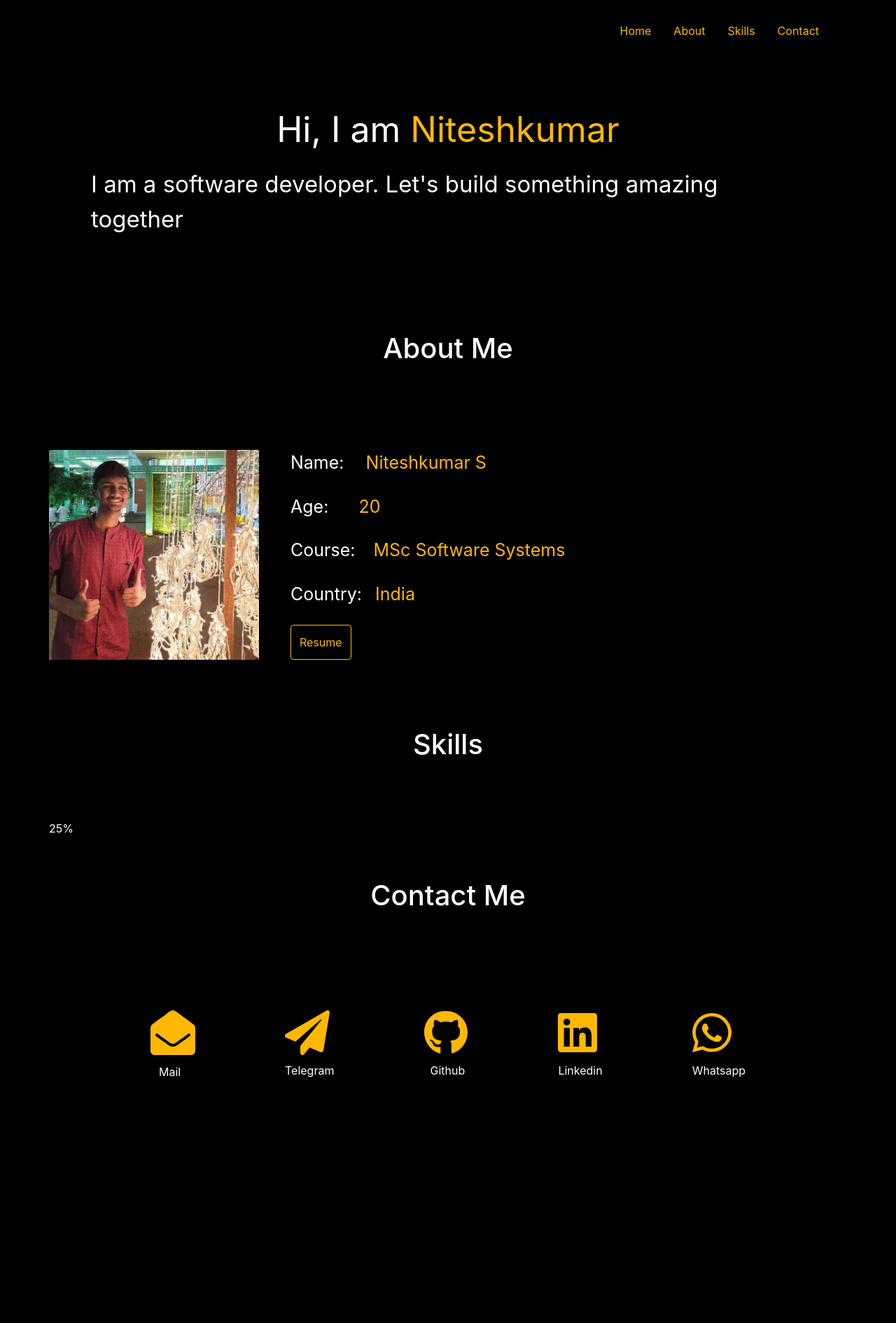
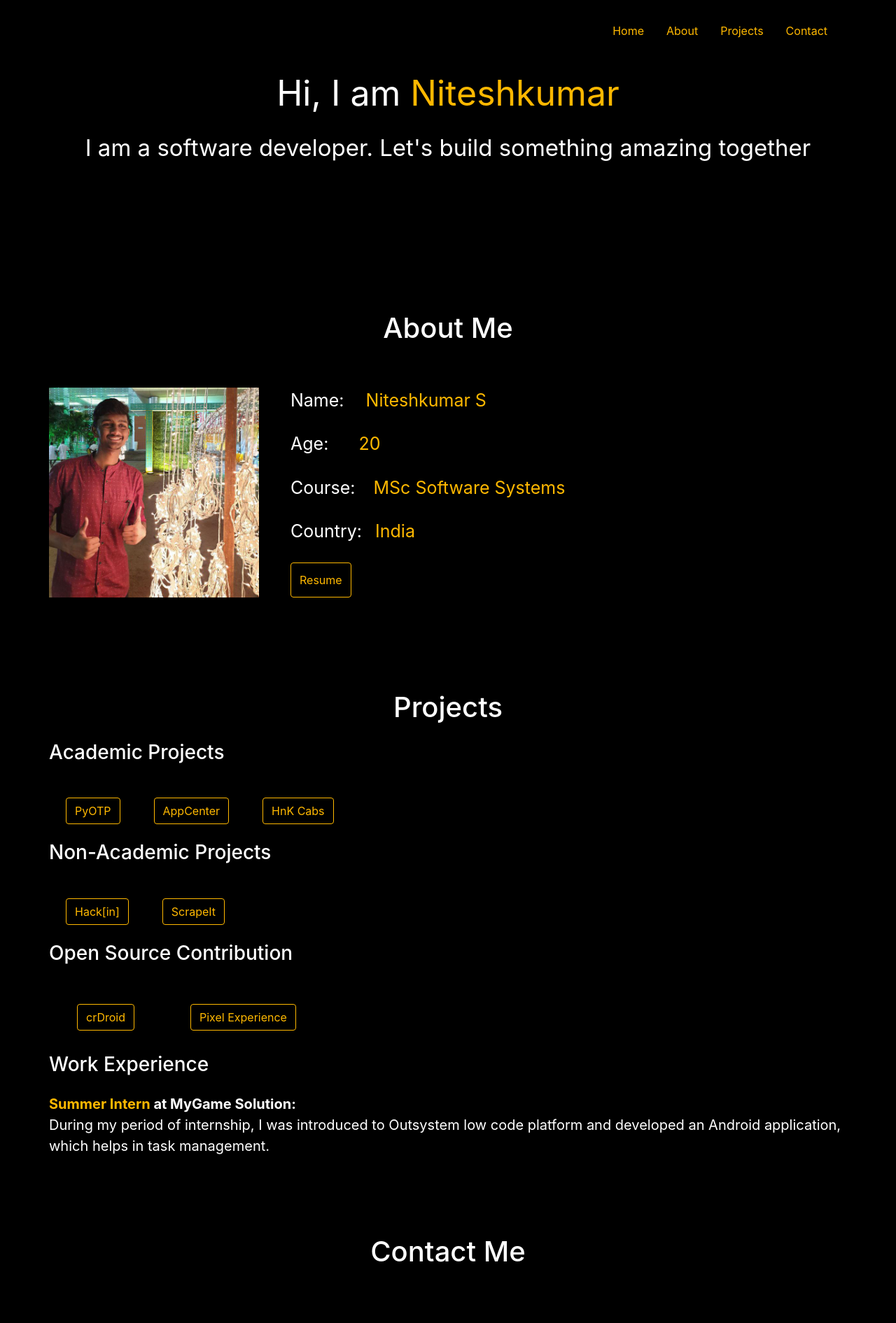
Before and after one commit to niteshkumar2000/portfolio, a React (Create React App) app: page / in a window 1280 px wide. Shown: the top 1891 px of the page at 70% size. Before the commit the page ends 1628 px from the top, so only its background shows below. Built offline with nearby package versions, Linux system fonts and the light colour scheme.

Commit message:
Portfolio: Hey! Take a look at my work

```diff
--- a/src/App.js
+++ b/src/App.js
@@ -1,6 +1,20 @@
-import React from 'react';
+import React, { useState } from "react";
 import './App.css';
-import {Nav, NavItem, NavLink, Row, Container, Media, ListGroup, ListGroupItem, Button, Progress } from "reactstrap";
+import {
+  Nav,
+  NavItem,
+  NavLink,
+  Row,
+  Container,
+  Media,
+  ListGroup,
+  ListGroupItem,
+  Button,
+  Modal,
+  ModalHeader,
+  ModalBody,
+  ModalFooter
+} from "reactstrap";
 import { FontAwesomeIcon } from "@fortawesome/react-fontawesome";
 import { faEnvelopeOpen, faPaperPlane } from "@fortawesome/free-solid-svg-icons";
 import { faGithub, faLinkedin, faWhatsapp } from "@fortawesome/free-brands-svg-icons";
@@ -20,32 +34,24 @@ const Home = () => {
 };
 
 const NavBar = () => {
-  return(
+  return (
     <React.Fragment>
-      <Nav className="d-flex p-2 justify-content-end">
+      <Nav>
         <NavItem>
-          <NavLink href="#">
-            Home
-          </NavLink>
+          <NavLink href="#home">Home</NavLink>
         </NavItem>
         <NavItem>
-          <NavLink href="#about">
-            About
-          </NavLink>
+          <NavLink href="#about">About</NavLink>
         </NavItem>
         <NavItem>
-          <NavLink href="#skills">
-            Skills
-          </NavLink>
+          <NavLink href="#projects">Projects</NavLink>
         </NavItem>
         <NavItem>
-          <NavLink href="#contact">
-            Contact
-          </NavLink>
+          <NavLink href="#contact">Contact</NavLink>
         </NavItem>
       </Nav>
     </React.Fragment>
-  )
+  );
 }
 
 const About = () => {
@@ -114,7 +120,11 @@ const Contact = () => {
           </NavLink>
         </NavItem>
         <NavItem className="d-flex p-4">
-          <NavLink href="https://t.me/Niteshkumar15">
+          <NavLink
+            href="https://t.me/Niteshkumar15"
+            target="_blank"
+            rel="noopener noreferrer"
+          >
             <FontAwesomeIcon
               icon={faPaperPlane}
               size="4x"
@@ -125,7 +135,11 @@ const Contact = () => {
           </NavLink>
         </NavItem>
         <NavItem className="d-flex p-4">
-          <NavLink href="https://github.com/niteshkumar2000">
+          <NavLink
+            href="https://github.com/niteshkumar2000"
+            target="_blank"
+            rel="noopener noreferrer"
+          >
             <FontAwesomeIcon
               icon={faGithub}
               size="4x"
@@ -138,7 +152,11 @@ const Contact = () => {
           </NavLink>
         </NavItem>
         <NavItem className="d-flex p-4">
-          <NavLink href="https://www.linkedin.com/in/niteshkumar-s-b4379a148/">
+          <NavLink
+            href="https://www.linkedin.com/in/niteshkumar-s-b4379a148/"
+            target="_blank"
+            rel="noopener noreferrer"
+          >
             <FontAwesomeIcon
               icon={faLinkedin}
               size="4x"
@@ -149,7 +167,11 @@ const Contact = () => {
           </NavLink>
         </NavItem>
         <NavItem className="d-flex p-4">
-          <NavLink href="https://wa.me/918825812533">
+          <NavLink
+            href="https://wa.me/918825812533"
+            target="_blank"
+            rel="noopener noreferrer"
+          >
             <FontAwesomeIcon
               icon={faWhatsapp}
               size="4x"
@@ -164,40 +186,328 @@ const Contact = () => {
   );
 }
 
-const Skills = () => {
+const ProjectHackIn = () => {
+
+  const [modal, setModal] = useState(false);
+
+  const toggle = () => setModal(!modal);
+
+  return (
+    <div>
+      <Button outline color="primary" onClick={toggle}>
+        Hack[in]
+      </Button>
+      <Modal isOpen={modal} toggle={toggle}>
+        <ModalHeader toggle={toggle}>Hack[in]</ModalHeader>
+        <ModalBody>
+          An online game for users across the world designed for an inter
+          college event. It is implemented using the MERN stack and runs on AWS.
+        </ModalBody>
+        <ModalFooter>
+          <NavLink
+            href="https://github.com/DAMCS/hack-in/"
+            target="_blank"
+            rel="noopener noreferrer"
+          >
+            <Button color="primary" onClick={toggle}>
+              View
+            </Button>
+          </NavLink>{" "}
+          <Button color="danger" onClick={toggle}>
+            Cancel
+          </Button>
+        </ModalFooter>
+      </Modal>
+    </div>
+  );
+};
+
+const ProjectMup = () => {
+  const [modal, setModal] = useState(false);
+
+  const toggle = () => setModal(!modal);
+
+  return (
+    <div>
+      <Button outline color="primary" onClick={toggle}>
+        HnK Cabs
+      </Button>
+      <Modal isOpen={modal} toggle={toggle}>
+        <ModalHeader toggle={toggle}>HnK Cabs</ModalHeader>
+        <ModalBody>
+          A database project developed using Bootstrap,Javascript,PHP as
+          frontend and Oracle 11g as backend. It is an online taxi booking
+          service which maps the rider’s request to the available driver and in
+          turn connects the driver to rider. At the end of each trip, drivers
+          and riders can rate each other and also give feedback.
+        </ModalBody>
+        <ModalFooter>
+          <NavLink
+            href="https://github.com/DAMCS/hack-in/"
+            target="_blank"
+            rel="noopener noreferrer"
+          >
+            <Button color="primary" onClick={toggle}>
+              View
+            </Button>
+          </NavLink>{" "}
+          <Button color="danger" onClick={toggle}>
+            Cancel
+          </Button>
+        </ModalFooter>
+      </Modal>
+    </div>
+  );
+};
+
+const ProjectScrapeIt = () => {
+  const [modal, setModal] = useState(false);
+
+  const toggle = () => setModal(!modal);
+
+  return (
+    <div>
+      <Button outline color="primary" onClick={toggle}>
+        ScrapeIt
+      </Button>
+      <Modal isOpen={modal} toggle={toggle}>
+        <ModalHeader toggle={toggle}>ScrapeIt</ModalHeader>
+        <ModalBody>
+          A python scrapy application. The spider searches for the products of
+          that particular brand in popular e-commerce websites and renders the
+          details of the products.
+        </ModalBody>
+        <ModalFooter>
+          <NavLink
+            href="https://github.com/niteshkumar2000/ScrapeIt"
+            target="_blank"
+            rel="noopener noreferrer"
+          >
+            <Button color="primary" onClick={toggle}>
+              View
+            </Button>
+          </NavLink>{" "}
+          <Button color="danger" onClick={toggle}>
+            Cancel
+          </Button>
+        </ModalFooter>
+      </Modal>
+    </div>
+  );
+};
+
+const ProjectPyOTP = () => {
+  const [modal, setModal] = useState(false);
+
+  const toggle = () => setModal(!modal);
+
+  return (
+    <div>
+      <Button outline color="primary" onClick={toggle}>
+        PyOTP
+      </Button>
+      <Modal isOpen={modal} toggle={toggle}>
+        <ModalHeader toggle={toggle}>PyOTP</ModalHeader>
+        <ModalBody>
+          A python application which generates and sends OTP and verifies user
+          either through email or mobile. This is achieved using the SMTP and
+          MIME protocol for email and twilio API for mobile
+        </ModalBody>
+        <ModalFooter>
+          <NavLink
+            href="https://github.com/niteshkumar2000/PyOTP"
+            target="_blank"
+            rel="noopener noreferrer"
+          >
+            <Button color="primary" onClick={toggle}>
+              View
+            </Button>
+          </NavLink>{" "}
+          <Button color="danger" onClick={toggle}>
+            Cancel
+          </Button>
+        </ModalFooter>
+      </Modal>
+    </div>
+  );
+};
+
+const ProjectAppCenter = () => {
+  const [modal, setModal] = useState(false);
+
+  const toggle = () => setModal(!modal);
+
+  return (
+    <div>
+      <Button outline color="primary" onClick={toggle}>
+        AppCenter
+      </Button>
+      <Modal isOpen={modal} toggle={toggle}>
+        <ModalHeader toggle={toggle}>AppCenter</ModalHeader>
+        <ModalBody>
+          A WPF application written in C#, its is a combination of several
+          applications which includes basic functionalities and additional
+          features such as playing audio and video, web search, text formatting
+          by taking voice input
+        </ModalBody>
+        <ModalFooter>
+          <NavLink
+            href="https://github.com/niteshkumar2000/PyOTP"
+            target="_blank"
+            rel="noopener noreferrer"
+          >
+            <Button color="primary" onClick={toggle}>
+              View
+            </Button>
+          </NavLink>{" "}
+          <Button color="danger" onClick={toggle}>
+            Cancel
+          </Button>
+        </ModalFooter>
+      </Modal>
+    </div>
+  );
+};
+
+const AcademicProjects = () => {
   return (
     <React.Fragment>
-      <div className="text-start">25%</div>
-      <Progress value={25}  style={{color:"yellow"}}/>
+      <Nav pills className="d-flex">
+        <NavItem className="p-2">
+          <ProjectPyOTP />
+        </NavItem>
+        <NavItem className="p-2">
+          <ProjectAppCenter />
+        </NavItem>
+        <NavItem className="p-2">
+          <ProjectMup />
+        </NavItem>
+      </Nav>
+    </React.Fragment>
+  );
+};
+
+const NonAcademicProjects = () => {
+  return (
+    <React.Fragment>
+      <Nav pills className="d-flex">
+        <NavItem className="p-2">
+          <ProjectHackIn />
+        </NavItem>
+        <NavItem className="p-2">
+          <ProjectScrapeIt />
+        </NavItem>
+      </Nav>
+    </React.Fragment>
+  );
+}
+
+const Contribution = () => {
+  return (
+    <React.Fragment>
+      <Nav pills className="d-flex">
+        <NavItem className="p-2">
+          <NavLink
+            href="https://stats.crDroid.net/twolip"
+            target="_blank"
+            rel="noopener noreferrer"
+          >
+            <Button outline color="primary">
+              crDroid
+            </Button>
+          </NavLink>
+        </NavItem>
+        <NavItem className="p-2">
+          <NavLink
+            href="https://github.com/PixelExperience-FanEdition"
+            target="_blank"
+            rel="noopener noreferrer"
+          >
+            <Button outline color="primary">
+              Pixel Experience
+            </Button>
+          </NavLink>
+        </NavItem>
+      </Nav>
+    </React.Fragment>
+  );
+};
+
+const WorkExperience = () => {
+  return (
+    <React.Fragment>
+      <h3>Work Experience</h3>
+      <p style={{fontSize:"20px"}}>
+        <b><span className="text-primary">Summer Intern</span> at MyGame Solution:</b><br />
+        During my period of internship, I was introduced to Outsystem low
+        code platform and developed an Android application, which helps in task
+        management.
+      </p>
     </React.Fragment>
   );
 }
 function App() {
   return (
     <Container>
-      <Row className="d-flex justify-content-end">
+      <Row
+        className="d-flex justify-content-end p-2"
+        style={{
+          top: 0,
+          zIndex: 100,
+          position: "fixed",
+          backgroundColor: "black",
+          width: "90%"
+        }}
+      >
         <NavBar />
       </Row>
-      <Row className="d-flex justify-content-center p-5">
+      <Row className="d-flex justify-content-center pt-5 pb-5" id="home">
         <Home />
       </Row>
-      <Row className="d-flex justify-content-center p-5" id="about">
+      <Row className="d-flex justify-content-center pt-5" id="about">
         <h1>About Me</h1>
       </Row>
       <Row className="d-flex justify-content-start">
         <About />
       </Row>
-      <Row className="d-flex justify-content-center p-5" id="skills">
-        <h1>Skills</h1>
+      <Row className="d-flex justify-content-center pt-5" id="projects">
+        <h1>Projects</h1>
+      </Row>
+      <Row className="d-flex justify-content-start" id="projects">
+        <h3>Academic Projects</h3>
       </Row>
       <Row className="d-flex justify-content-start">
-        <Skills />
+        <AcademicProjects />
       </Row>
-      <Row className="d-flex justify-content-center p-5" id="contact">
+      <Row className="d-flex justify-content-start" id="projects">
+        <h3>Non-Academic Projects</h3>
+      </Row>
+      <Row className="d-flex justify-content-start">
+        <NonAcademicProjects />
+      </Row>
+      <Row className="d-flex justify-content-start" id="projects">
+        <h3>Open Source Contribution</h3>
+      </Row>
+      <Row className="d-flex justify-content-start">
+        <Contribution />
+      </Row>
+      <Row className="d-flex justify-content-start">
+        <WorkExperience />
+      </Row>
+      <Row className="d-flex justify-content-center pt-5" id="contact">
         <h1>Contact Me</h1>
       </Row>
       <Row className="d-flex justify-content-center">
         <Contact />
+      </Row>
+      <Row className="d-flex justify-content-end pt-5">
+        <p>
+          &copy; 2020{" "}
+          <span className="text-primary">
+            <b>NITESHKUMAR</b>
+          </span>{" "}
+          All Rights Reserved
+        </p>
       </Row>
     </Container>
   );
```
Also changed, not shown: src/styles/variables.scss (+30 -2 lines).
